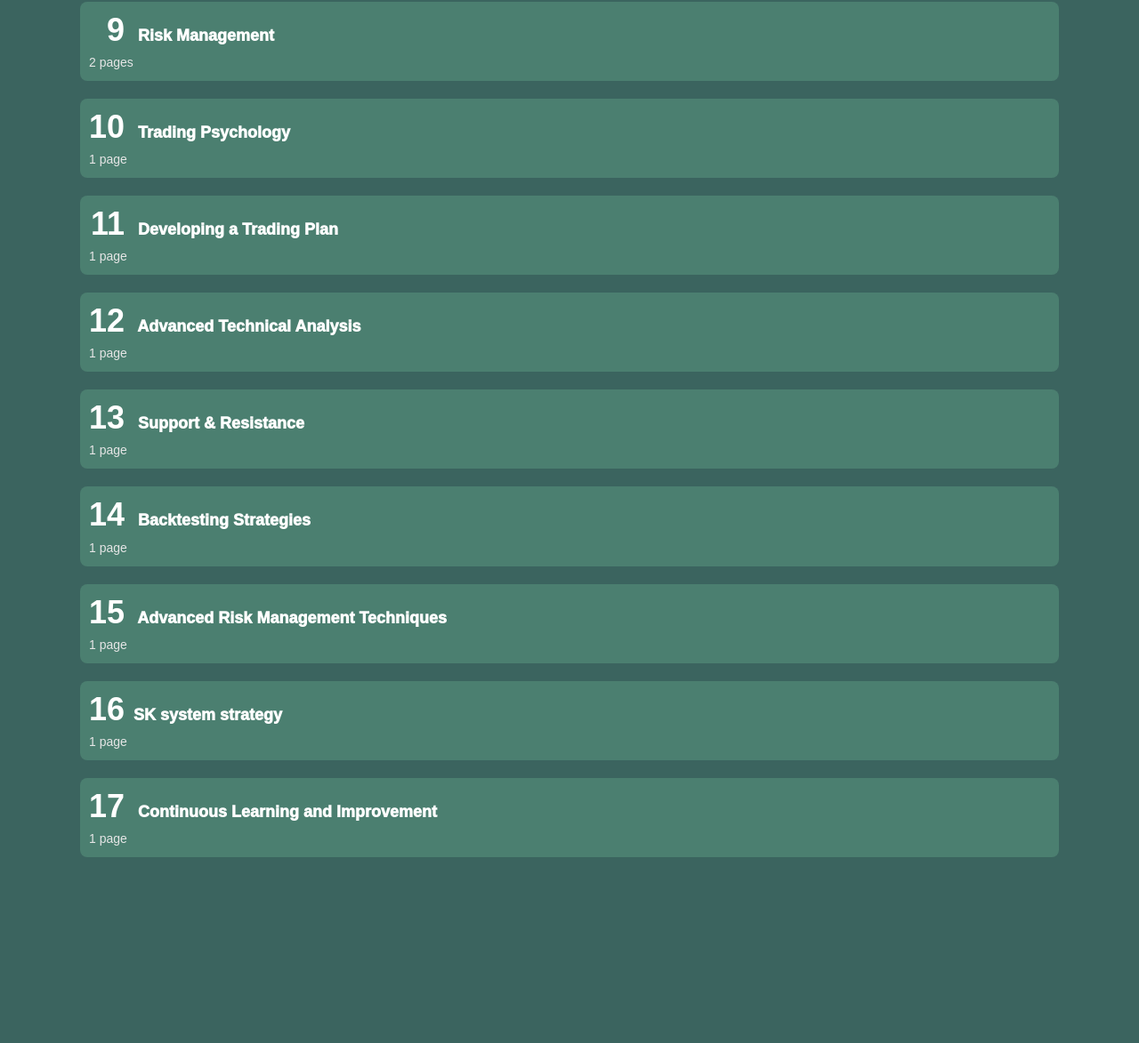
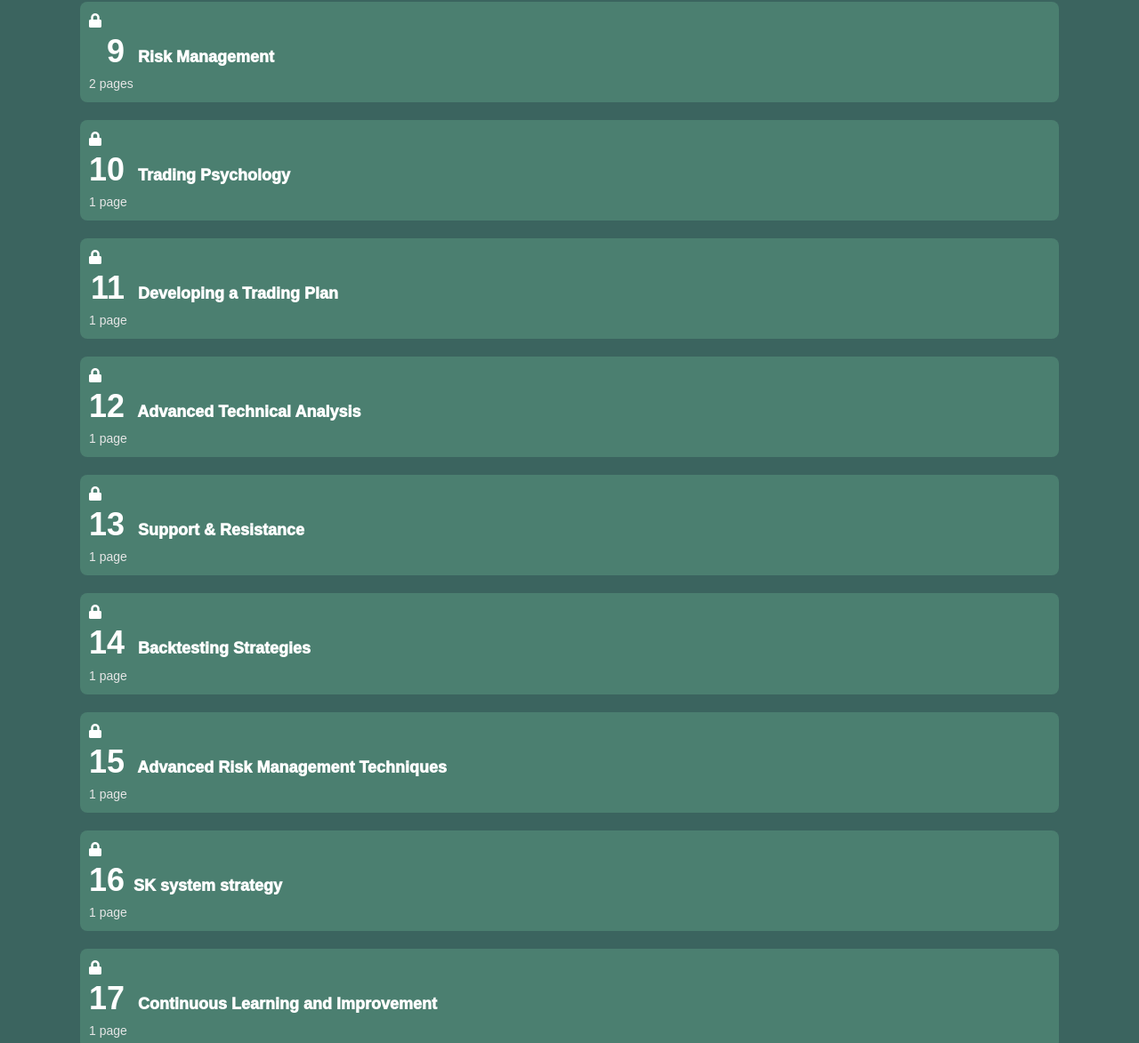
Before and after one commit to youneskouda/school, a plain HTML site: page index.html in a window 1280 px wide. Shown: the part 960-2133 px from the top of the page at 89% size. Before the commit the page ends 1944 px from the top, so only its background shows below. Drawn offline with nearby package versions, Linux system fonts and the light colour scheme.

Commit message:
Update index.html

```diff
--- a/index.html
+++ b/index.html
@@ -1,4 +1,3 @@
-
 <!DOCTYPE html>
 <html lang="en">
 <head>
@@ -210,9 +209,9 @@ h2{
                         </div></a>
  <!--nineth lesson-->
 
-                        <a href="https://youneskouda.github.io/risk1/" class="button-link">
+                        <a href="https://youneskouda.github.io/PRO/" class="button-link">
                             <div class="button-item">
-                                <div class="button-text">
+                                <div class="button-text"><i class="fas fa-lock"></i>
                                     <h2><span class="number">9</span> Risk Management</h2>
                                     <p>2 pages</p>
                                 </div>
@@ -220,9 +219,9 @@ h2{
 
 
  <!--tenth lesson-->
-                            <a href="https://youneskouda.github.io/tradepsycho/" class="button-link">
+                            <a href="https://youneskouda.github.io/PRO/" class="button-link">
                                 <div class="button-item">
-                                    <div class="button-text">
+                                    <div class="button-text"><i class="fas fa-lock"></i>
                                         <h2><span class="number">10</span> Trading Psychology </h2>
                                         <p>1 page</p>
                                     </div>
@@ -230,9 +229,9 @@ h2{
 
 
  <!--eleventh lesson-->
-                                <a href="https://youneskouda.github.io/developtrade/" class="button-link">
+                                <a href="https://youneskouda.github.io/PRO/" class="button-link">
                                     <div class="button-item">
-                                        <div class="button-text">
+                                        <div class="button-text"><i class="fas fa-lock"></i>
                                             <h2><span class="number">11</span> Developing a Trading Plan </h2>
                                             <p>1 page</p>
                                         </div>
@@ -240,9 +239,9 @@ h2{
 
 
  <!--twelveth lesson-->
-                                    <a href="https://youneskouda.github.io/advancedtech/" class="button-link">
+                                    <a href="https://youneskouda.github.io/PRO/" class="button-link">
                                         <div class="button-item">
-                                            <div class="button-text">
+                                            <div class="button-text"><i class="fas fa-lock"></i>
                                                 <h2><span class="number">12</span> Advanced Technical Analysis</h2>
                                                 <p>1 page</p>
                                             </div>
@@ -251,9 +250,9 @@ h2{
 
 <!--thirteenth lesson-->
 
-                                        <a href="https://youneskouda.github.io/supportresis/" class="button-link">
+                                        <a href="https://youneskouda.github.io/PRO/" class="button-link">
                                             <div class="button-item">
-                                                <div class="button-text">
+                                                <div class="button-text"><i class="fas fa-lock"></i>
                                                     <h2><span class="number">13</span> Support & Resistance </h2>
                                                     <p>1 page</p>
                                                 </div>
@@ -261,9 +260,9 @@ h2{
 
  <!--fourteenth lesson-->
 
-                                            <a href="https://youneskouda.github.io/BacktestingStrategies/" class="button-link">
+                                            <a href="https://youneskouda.github.io/PRO/" class="button-link">
                                                 <div class="button-item">
-                                                    <div class="button-text">
+                                                    <div class="button-text"><i class="fas fa-lock"></i>
                                                         <h2><span class="number">14</span> Backtesting Strategies</h2>
                                                         <p>1 page</p>
                                                     </div>
@@ -272,9 +271,9 @@ h2{
 
 
   <!--fifteenth lesson-->
-                                                <a href="https://youneskouda.github.io/advancedrisk/" class="button-link">
+                                                <a href="https://youneskouda.github.io/PRO/" class="button-link">
                                                     <div class="button-item">
-                                                        <div class="button-text">
+                                                        <div class="button-text"><i class="fas fa-lock"></i>
                                                             <h2><span class="number">15</span> Advanced Risk Management Techniques </h2>
                                                             <p>1 page</p>
                                                         </div>
@@ -282,9 +281,9 @@ h2{
 
 
  <!--sixteenth lesson-->
-                                                    <a href="https://youneskouda.github.io/skstrategy/" class="button-link">
+                                                    <a href="https://youneskouda.github.io/PRO/" class="button-link">
                                                         <div class="button-item">
-                                                            <div class="button-text">
+                                                            <div class="button-text"><i class="fas fa-lock"></i>
                                                                 <h2><span class="number">16</span>SK system strategy</h2>
                                                                 <p>1 page</p>
                                                             </div>
@@ -292,9 +291,9 @@ h2{
 
 
 <!--seventeenth lesson-->
-                                                        <a href="https://youneskouda.github.io/continuios/" class="button-link">
+                                                        <a href="https://youneskouda.github.io/PRO/" class="button-link">
                                                             <div class="button-item">
-                                                                <div class="button-text">
+                                                                <div class="button-text"><i class="fas fa-lock"></i>
                                                                     <h2><span class="number">17</span> Continuous Learning and Improvement </h2>
                                                                     <p>1 page</p>
                                                                 </div>
```
